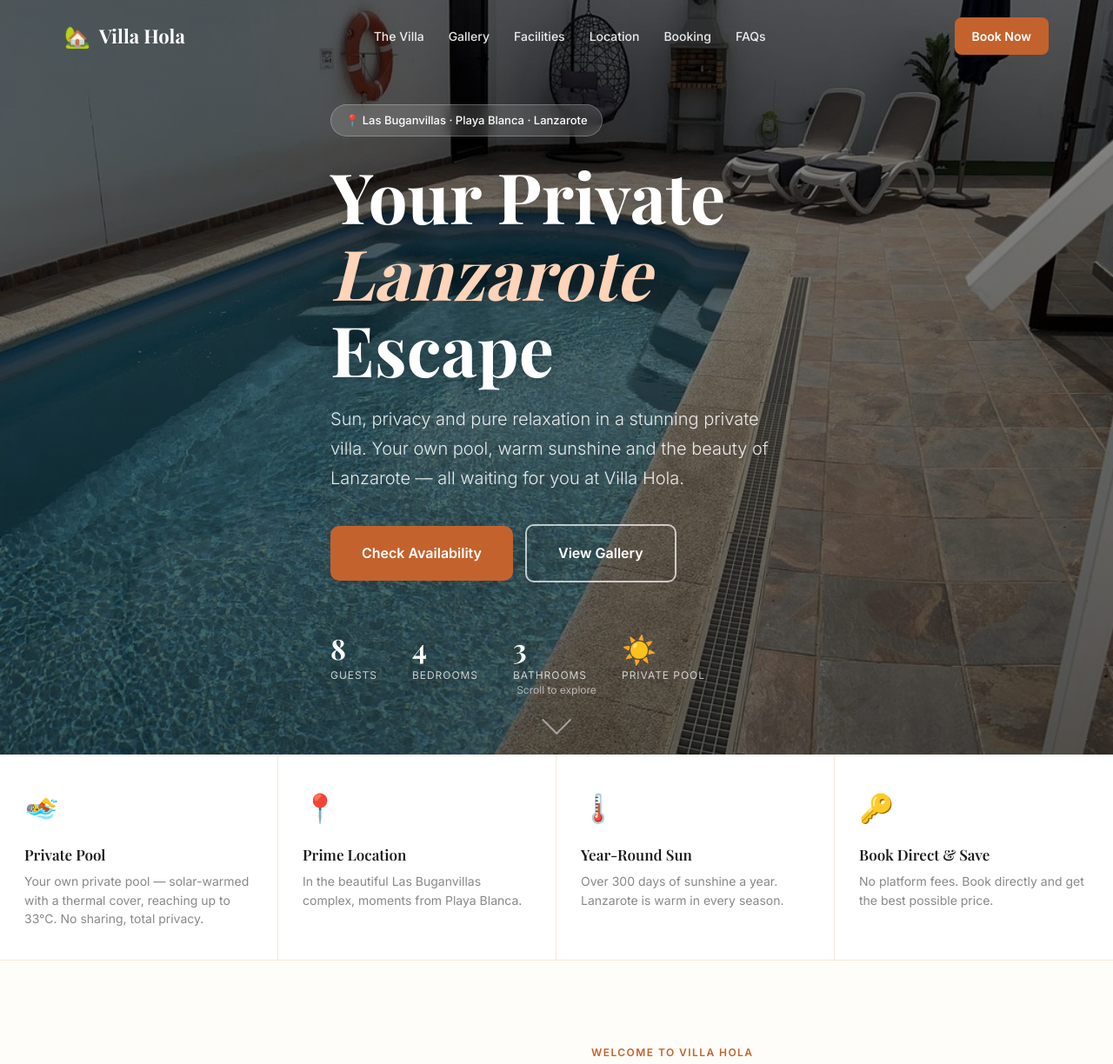
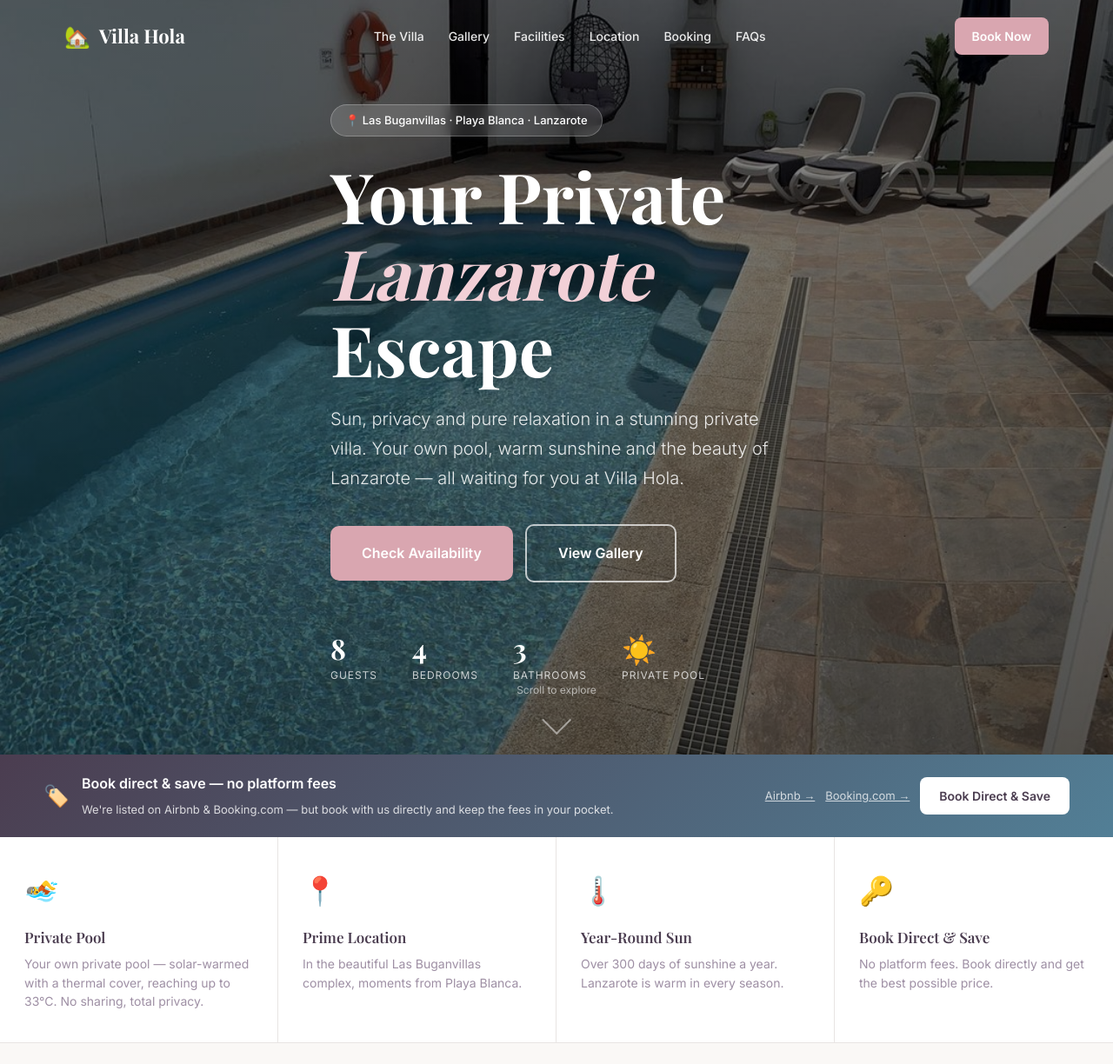
Before and after one commit to milliedennis/villa-hola, a website: page public/index.html in a window 1280 px wide. Shown: the top 1224 px of the page at 87% size. Drawn offline with nearby package versions, Linux system fonts and the light colour scheme; no server answers; a web font is replaced by a local one.

Commit message:
colour apllete and banner

```diff
--- a/public/index.html
+++ b/public/index.html
@@ -18,19 +18,19 @@
 ═══════════════════════════════════════════════════════════════ */
 
 :root {
-  --cream:      #FFFDF9;
-  --warm-white: #FFF9F2;
-  --sand:       #F0E8DA;
-  --sand-dark:  #E5DDD0;
-  --terracotta: #C4622D;
-  --terra-dark: #A8521F;
-  --terra-light:#F0916A;
-  --ocean:      #1B6CA8;
-  --ocean-light:#2C8AC8;
+  --cream:      #FAF8F6;
+  --warm-white: #FAF8F6;
+  --sand:       #E8E4E3;
+  --sand-dark:  #DAD5D3;
+  --terracotta: #D9A6B0;
+  --terra-dark: #C08898;
+  --terra-light:#B9A9C9;
+  --ocean:      #527F96;
+  --ocean-light:#A9C8D6;
   --green:      #4A7C59;
-  --text-dark:  #1C1C1C;
-  --text-mid:   #4A4A4A;
-  --text-light: #888;
+  --text-dark:  #4B3D50;
+  --text-mid:   #6B5A70;
+  --text-light: #9E8FA4;
   --white:      #FFFFFF;
   --shadow-sm:  0 2px 8px rgba(0,0,0,0.07);
   --shadow-md:  0 4px 20px rgba(0,0,0,0.09);
@@ -101,7 +101,7 @@ a { color: inherit; text-decoration: none; }
   background: var(--terracotta);
   color: var(--white);
 }
-.btn-primary:hover { background: var(--terra-dark); transform: translateY(-1px); box-shadow: 0 4px 16px rgba(196,98,45,0.35); }
+.btn-primary:hover { background: var(--terra-dark); transform: translateY(-1px); box-shadow: 0 4px 16px rgba(217,166,176,0.4); }
 .btn-secondary {
   background: transparent;
   color: var(--white);
@@ -130,7 +130,7 @@ a { color: inherit; text-decoration: none; }
   transition: all .35s ease;
 }
 #navbar.scrolled {
-  background: rgba(255,253,249,0.97);
+  background: rgba(250,248,246,0.97);
   backdrop-filter: blur(12px);
   box-shadow: var(--shadow-sm);
   padding: 14px 0;
@@ -258,7 +258,7 @@ a { color: inherit; text-decoration: none; }
 }
 .hero-title em {
   font-style: italic;
-  color: #FFD4B8;
+  color: #F2D0D7;
 }
 .hero-sub {
   font-size: clamp(16px, 2vw, 20px);
@@ -323,6 +323,67 @@ a { color: inherit; text-decoration: none; }
 }
 
 /* ── Feature strip ───────────────────────────────────────────── */
+/* ── Direct Booking Banner ───────────────────────────────────── */
+.direct-booking-banner {
+  background: linear-gradient(135deg, #4B3D50 0%, #527F96 100%);
+  padding: 20px 24px;
+}
+.direct-booking-inner {
+  max-width: 1180px;
+  margin: 0 auto;
+  display: flex;
+  align-items: center;
+  justify-content: space-between;
+  gap: 20px;
+  flex-wrap: wrap;
+}
+.direct-booking-text {
+  display: flex;
+  align-items: center;
+  gap: 14px;
+  color: var(--white);
+}
+.direct-booking-icon { font-size: 24px; flex-shrink: 0; }
+.direct-booking-text strong {
+  display: block;
+  font-size: 16px;
+  font-weight: 700;
+  margin-bottom: 2px;
+}
+.direct-booking-sub {
+  font-size: 13px;
+  color: rgba(255,255,255,0.8);
+}
+.direct-booking-actions {
+  display: flex;
+  align-items: center;
+  gap: 12px;
+  flex-shrink: 0;
+}
+.direct-booking-airbnb {
+  font-size: 13px;
+  color: rgba(255,255,255,0.75);
+  text-decoration: underline;
+  white-space: nowrap;
+}
+.direct-booking-airbnb:hover { color: var(--white); }
+.direct-booking-cta {
+  background: var(--white);
+  color: #4B3D50;
+  padding: 10px 22px;
+  border-radius: 8px;
+  font-size: 14px;
+  font-weight: 700;
+  white-space: nowrap;
+  transition: all .2s;
+}
+.direct-booking-cta:hover { background: var(--sand); }
+@media (max-width: 640px) {
+  .direct-booking-inner { flex-direction: column; align-items: flex-start; gap: 14px; }
+  .direct-booking-actions { width: 100%; }
+  .direct-booking-cta { flex: 1; text-align: center; }
+}
+
 #features {
   background: var(--white);
   padding: 0;
@@ -372,7 +433,7 @@ a { color: inherit; text-decoration: none; }
   aspect-ratio: 4/3;
   border-radius: var(--radius-lg);
   overflow: hidden;
-  background: linear-gradient(135deg, #C4622D 0%, #1B6CA8 100%);
+  background: linear-gradient(135deg, #D9A6B0 0%, #527F96 100%);
   position: relative;
 }
 .about-photo-placeholder {
@@ -799,7 +860,7 @@ a { color: inherit; text-decoration: none; }
 }
 .form-group input:focus, .form-group select:focus {
   border-color: var(--terracotta);
-  box-shadow: 0 0 0 3px rgba(196,98,45,0.12);
+  box-shadow: 0 0 0 3px rgba(217,166,176,0.18);
 }
 .form-group input.error { border-color: #E53935; }
 
@@ -1019,7 +1080,7 @@ a { color: inherit; text-decoration: none; }
 
 /* ── Contact / CTA strip ─────────────────────────────────────── */
 #contact {
-  background: linear-gradient(135deg, var(--terracotta) 0%, #A8521F 100%);
+  background: linear-gradient(135deg, #4B3D50 0%, #527F96 100%);
   padding: 80px 0;
   text-align: center;
 }
@@ -1028,7 +1089,7 @@ a { color: inherit; text-decoration: none; }
 .contact-buttons { display: flex; gap: 16px; justify-content: center; flex-wrap: wrap; }
 .btn-white {
   background: var(--white);
-  color: var(--terracotta);
+  color: #4B3D50;
 }
 .btn-white:hover { background: var(--warm-white); }
 
@@ -1040,7 +1101,7 @@ footer {
 }
 .footer-grid {
   display: grid;
-  grid-template-columns: 2fr 1fr 1fr;
+  grid-template-columns: 2fr 1fr 1fr 1fr;
   gap: 48px;
   padding-bottom: 40px;
   border-bottom: 1px solid rgba(255,255,255,0.08);
@@ -1109,8 +1170,8 @@ footer {
   border-color: var(--terracotta) !important;
 }
 .flatpickr-day.inRange {
-  background: rgba(196,98,45,0.15) !important;
-  border-color: rgba(196,98,45,0.15) !important;
+  background: rgba(217,166,176,0.15) !important;
+  border-color: rgba(217,166,176,0.15) !important;
 }
 .flatpickr-calendar { font-family: 'Inter', sans-serif !important; }
 
@@ -1331,6 +1392,33 @@ footer {
   </div>
 </section>
 
+<!-- ════════════════════════════════════════════════════════════
+     DIRECT BOOKING BANNER
+════════════════════════════════════════════════════════════ -->
+<div class="direct-booking-banner">
+  <div class="direct-booking-inner">
+    <div class="direct-booking-text">
+      <span class="direct-booking-icon">🏷️</span>
+      <div>
+        <strong>Book direct &amp; save — no platform fees</strong>
+        <span class="direct-booking-sub">We're listed on Airbnb &amp; Booking.com — but book with us directly and keep the fees in your pocket.</span>
+      </div>
+    </div>
+    <div class="direct-booking-actions">
+      <a href="https://www.airbnb.com/rooms/1777533504078101076?guests=1&adults=1&s=67&unique_share_id=bec5eb84-e113-4857-a018-02db7e3629f6"
+         target="_blank" rel="noopener noreferrer"
+         class="direct-booking-airbnb">
+        Airbnb →
+      </a>
+      <a href="https://www.booking.com/hotel/es/villa-hola-yaiza.en-gb.html?label=gen173nr-10CAsoRkIQdmlsbGEtaG9sYS15YWl6YUgzWARoRogBAZgBM7gBB8gBDNgBA-gBAfgBAYgCAagCAbgC18e11QbAAgHSAiRjOTBkNTUxMi1lNzQwLTQ0OTQtYWU4OS02NTJhZDI5YmFlYTbYAgHgAgE&sid=1ef85e07a03294feff1172100749b9f9&dist=0&keep_landing=1&sb_price_type=total&type=total&"
+         target="_blank" rel="noopener noreferrer"
+         class="direct-booking-airbnb">
+        Booking.com →
+      </a>
+      <a href="#booking" class="direct-booking-cta">Book Direct &amp; Save</a>
+    </div>
+  </div>
+</div>
 
 <!-- ════════════════════════════════════════════════════════════
      FEATURE STRIP
@@ -1368,7 +1456,7 @@ footer {
   <div class="container">
     <div class="about-grid">
       <div class="about-photo">
-        <img src="/images/rooftop-terrace.jpg" alt="Villa Hola rooftop terrace with panoramic views">
+        <img src="/images/dining-room-2.jpg" alt="Villa Hola dining room with large table and doors opening to private pool">
       </div>
       <div class="about-text">
         <div class="section-label">Welcome to Villa Hola</div>
@@ -2166,6 +2254,26 @@ footer {
           <li><a href="/admin">Owner Login</a></li>
         </ul>
       </div>
+      <div class="footer-col">
+        <h4>Find Us Online</h4>
+        <ul class="footer-links">
+          <li>
+            <a href="https://www.facebook.com/profile.php?id=61594140615895" target="_blank" rel="noopener noreferrer">
+              📘 Facebook
+            </a>
+          </li>
+          <li>
+            <a href="https://www.airbnb.com/rooms/1777533504078101076?guests=1&adults=1&s=67&unique_share_id=bec5eb84-e113-4857-a018-02db7e3629f6" target="_blank" rel="noopener noreferrer">
+              🏠 Airbnb
+            </a>
+          </li>
+          <li>
+            <a href="https://www.booking.com/hotel/es/villa-hola-yaiza.en-gb.html?label=gen173nr-10CAsoRkIQdmlsbGEtaG9sYS15YWl6YUgzWARoRogBAZgBM7gBB8gBDNgBA-gBAfgBAYgCAagCAbgC18e11QbAAgHSAiRjOTBkNTUxMi1lNzQwLTQ0OTQtYWU4OS02NTJhZDI5YmFlYTbYAgHgAgE&sid=1ef85e07a03294feff1172100749b9f9&dist=0&keep_landing=1&sb_price_type=total&type=total&" target="_blank" rel="noopener noreferrer">
+              🔵 Booking.com
+            </a>
+          </li>
+        </ul>
+      </div>
     </div>
     <div class="footer-bottom">
       <span>© 2026 Villa Hola · villahola.es · Las Buganvillas, Playa Blanca, Lanzarote.</span>
```
